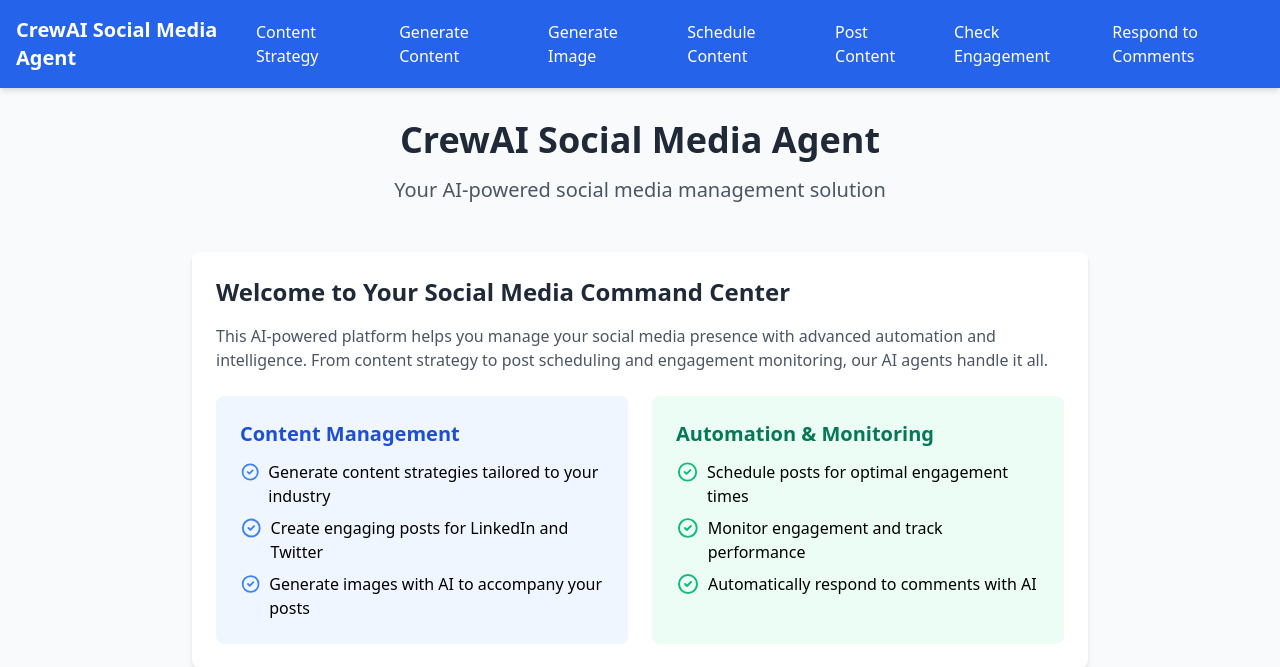
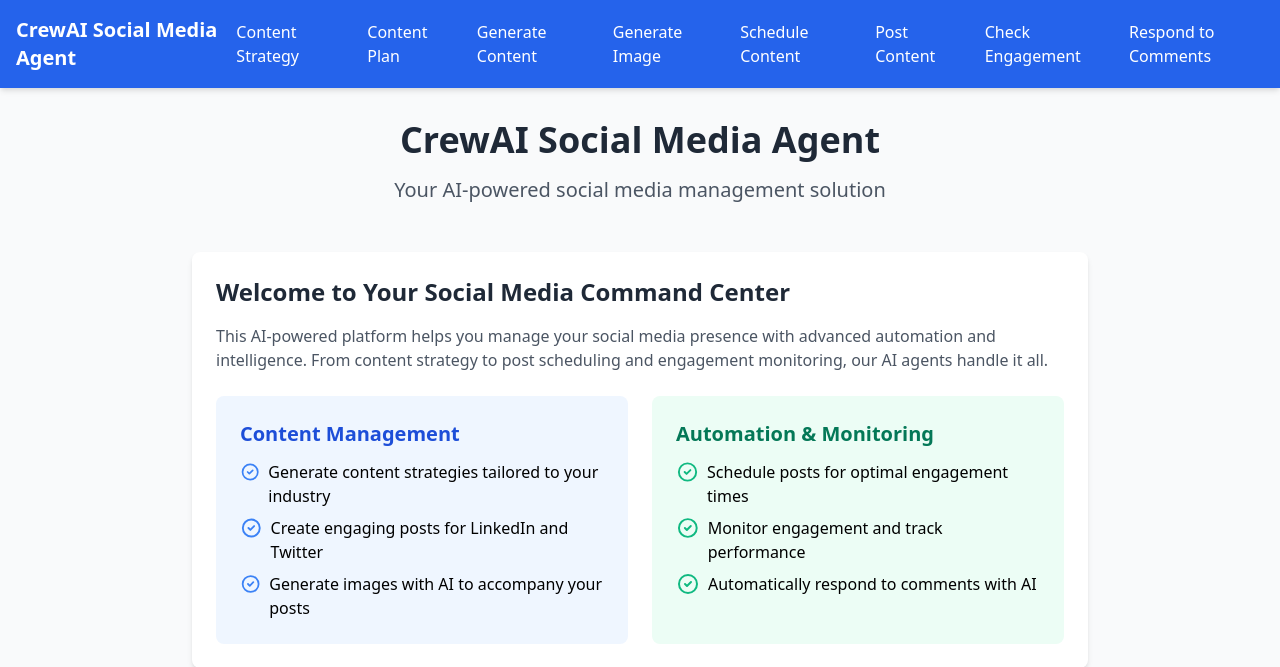
Before and after one commit to adspiceprospice/crewai_socialagent, a Flask app: page / in a window 1280 px wide. Shown: the top 667 px of the page. Run offline with Flask 3, Linux system fonts and the light colour scheme; parts of the project's set-up code (start-up, migrations or seed data) failed here and were passed over.

Commit message:
Update base.html to include Content Plan in the navigation menu

```diff
--- a/src/web_ui/templates/base.html
+++ b/src/web_ui/templates/base.html
@@ -21,6 +21,7 @@
                     </button>
                     <div x-show="open" class="absolute right-0 mt-2 w-48 bg-white rounded-md shadow-lg py-1 z-10">
                         <a href="{{ url_for('main.content_strategy') }}" class="block px-4 py-2 text-sm text-gray-700 hover:bg-gray-100">Content Strategy</a>
+                        <a href="{{ url_for('main.execute_content_plan') }}" class="block px-4 py-2 text-sm text-gray-700 hover:bg-gray-100">Content Plan</a>
                         <a href="{{ url_for('main.content_generation') }}" class="block px-4 py-2 text-sm text-gray-700 hover:bg-gray-100">Generate Content</a>
                         <a href="{{ url_for('main.image_generation') }}" class="block px-4 py-2 text-sm text-gray-700 hover:bg-gray-100">Generate Image</a>
                         <a href="{{ url_for('main.schedule_content_route') }}" class="block px-4 py-2 text-sm text-gray-700 hover:bg-gray-100">Schedule Content</a>
@@ -31,6 +32,7 @@
                 </div>
                 <div class="hidden md:flex space-x-4">
                     <a href="{{ url_for('main.content_strategy') }}" class="px-3 py-2 rounded hover:bg-blue-700">Content Strategy</a>
+                    <a href="{{ url_for('main.execute_content_plan') }}" class="px-3 py-2 rounded hover:bg-blue-700">Content Plan</a>
                     <a href="{{ url_for('main.content_generation') }}" class="px-3 py-2 rounded hover:bg-blue-700">Generate Content</a>
                     <a href="{{ url_for('main.image_generation') }}" class="px-3 py-2 rounded hover:bg-blue-700">Generate Image</a>
                     <a href="{{ url_for('main.schedule_content_route') }}" class="px-3 py-2 rounded hover:bg-blue-700">Schedule Content</a>
```
